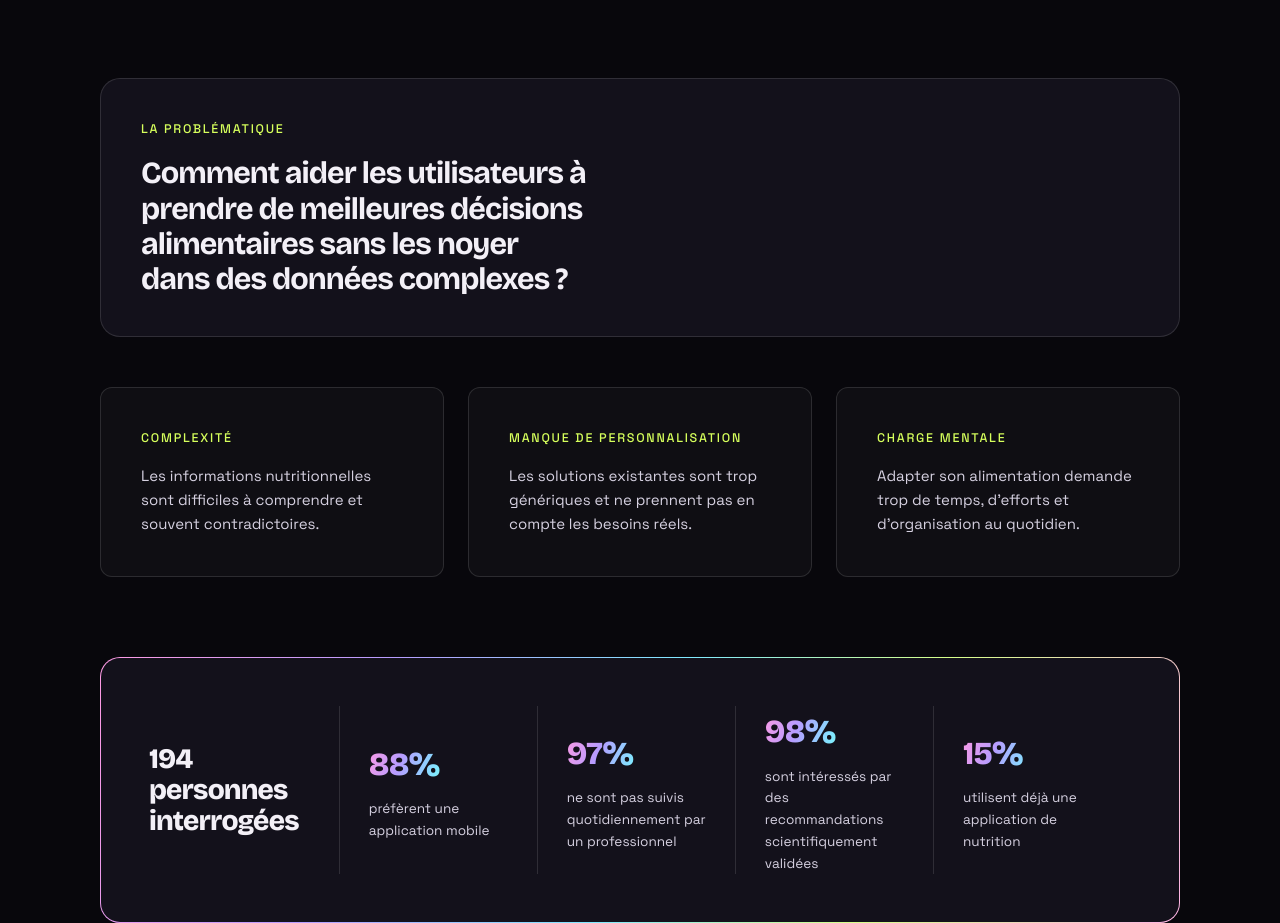
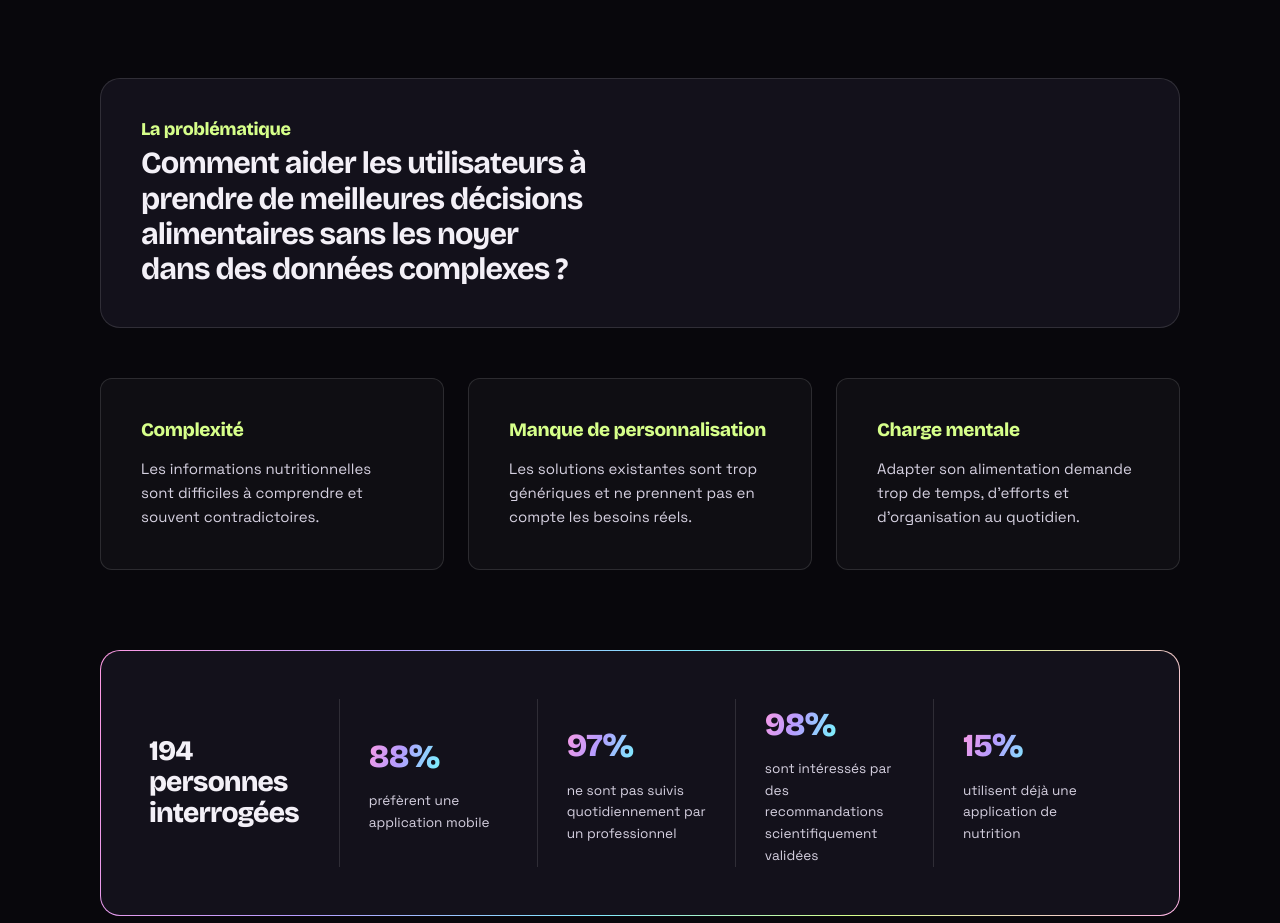
Before and after one commit to amandineascensio/Portfolio, a website: page projet-spoonia.html in a window 1280 px wide. Shown: the part 1570-2493 px from the top of the page. Drawn offline with nearby package versions, Linux system fonts and the light colour scheme.

Commit message:
Libellés en capitales espacées remplacés par des titres sur toutes les pages
Co-Authored-By: Claude Opus 5.5 <noreply@anthropic.com>

```diff
--- a/y2k-case.css
+++ b/y2k-case.css
@@ -206,3 +206,28 @@
   text-transform: none !important; letter-spacing: -.03em;
 }
 .case .projet-stats__number { letter-spacing: -.02em; }
+
+/* ==========================================================
+   Libellés → vrais titres (même règle que la page Compétences)
+   Plus de petites capitales espacées : typo des titres, en minuscules
+   ========================================================== */
+.case [class*="__label"], .case .projet-instagram__post-label {
+  font-family: var(--f-display) !important; font-weight: 800 !important; text-transform: none !important;
+  letter-spacing: -.02em !important; line-height: 1.15;
+}
+/* Titres de section (Le contexte, Mon rôle, La problématique, Conformité…) */
+.case .projet-contexte__label,
+.case .projet-problematique__card > .projet-problematique__label,
+.case .projet-a11y__label {
+  display: block; font-size: 24px !important; color: var(--text) !important; margin-bottom: 4px;
+}
+/* Titres de cartes (Stress urbain, Lisibilité…) */
+.case .projet-problematique__item .projet-problematique__label { display: block; font-size: 19px !important; color: var(--acc-lime) !important; }
+.case .projet-instagram__post-label { font-size: 17px !important; color: var(--text) !important; }
+/* Infos du projet : Mon rôle / Durée / Outils */
+.case .projet-hero__meta-item strong { font-family: var(--f-display); font-size: 16px; font-weight: 700; letter-spacing: 0; text-transform: none; color: var(--muted); }
+body.a11y-lightmode .case .projet-problematique__item .projet-problematique__label { color: var(--acc-lime) !important; }
+/* Libellé suivi d'un titre : plus petit et coloré, pour garder la hiérarchie */
+.case .projet-contexte__col:not(.projet-contexte__col--right) > .projet-contexte__label,
+.case .projet-problematique__card > .projet-problematique__label,
+.case .projet-a11y__label { font-size: 18px !important; color: var(--acc-lime) !important; margin-bottom: 6px; }
--- a/y2k.css
+++ b/y2k.css
@@ -1232,3 +1232,7 @@ body.a11y-contrast .band--soft span, body.a11y-contrast .band--soft i { color: #
   .skills-bands > .skills-bands__title { top: 8px; }
   .skills-bands { height: 300px; } .band--hard { top: 80px; } .band--soft { top: 175px; }
 }
+
+/* Lien retour et « Me suivre » : sans capitales espacées */
+.y2k .case-back { font-family: var(--f-display); font-size: 15px; font-weight: 700; letter-spacing: 0; text-transform: none; }
+.contact-v2__social-label { font-family: var(--f-display); font-size: 16px; font-weight: 700; letter-spacing: 0; text-transform: none; color: var(--text); }
```
